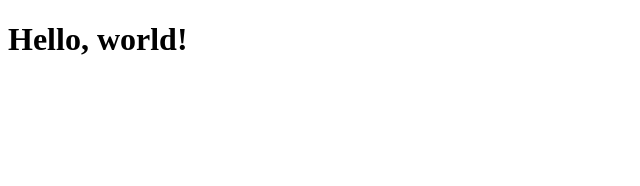
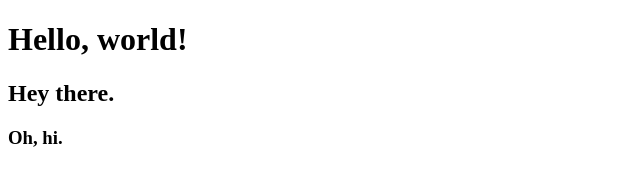
Before and after one commit to chelseamwatson/w1d1, a plain HTML site: page index.html in a window 1280 px wide. Shown: the whole page, without its empty margins (0-640 px from the left). Drawn offline with Linux system fonts and the light colour scheme.

Commit message:
a few more lines

```diff
--- a/index.html
+++ b/index.html
@@ -3,5 +3,7 @@
     <head></head>
     <body>
         <h1>Hello, world!</h1>
+        <h2>Hey there.</h2>
+        <h3>Oh, hi.</h3>
     </body>
 </html>
```
